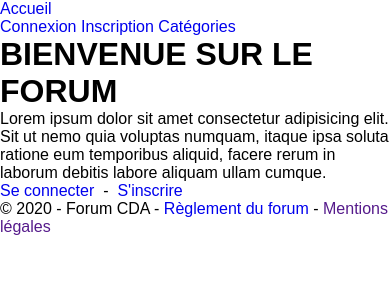
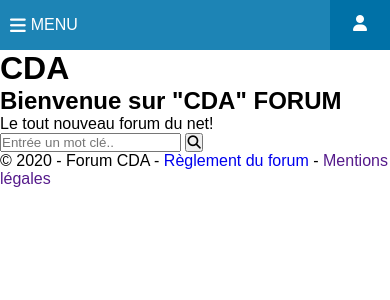
Before and after one commit to euroR67/Forum, a PHP site: page / in a window 390 px wide. Shown: the top 300 px of the page. Run offline with PHP 8.4, Linux system fonts and the light colour scheme; some libraries are stand-ins or nearby versions.

Commit message:
ajout menu burger mobile

```diff
--- a/public/css/style.css
+++ b/public/css/style.css
@@ -1,316 +1,101 @@
-* {
+*  {
+    margin: 0;
+    padding: 0;
+    box-sizing: border-box;
+    list-style: none;
+    text-decoration: none;
     font-family: sans-serif;
-    padding: 0;
-    margin: 0;
-    box-sizing: border-box;
 }
 
-a {
-    text-decoration: none;
-}
+/* =============== Mobile first =============== */
 
-.categorie-list {
-    width: 80%;
-    margin: auto;
-    margin-block: 30px;
-}
+/* Menu navigation */
 
-
-.categorie-list li {
-    list-style: none;
-    margin-block: 10px;
-    background-color: aliceblue;
-    padding: 15px;
-    border: 1px solid rgb(219, 218, 218);
-    display: flex;
-    justify-content: space-between;
-    align-items: center;
-}
-
-.categorie-list li a {
-    color: rgb(43, 42, 42);
-    font-weight: 600;
-}
-
-.categorie-list li:hover {
-    background-color: rgb(234, 242, 248);
-    box-shadow: 0 0 5px rgb(219, 218, 218);
-}
-
-/* Bouton update catégorie */
-.update-categorie {
-    color: rgb(0, 0, 0);
-    font-weight: 600;
-    padding: 5px 10px;
-    border-radius: 5px;
-    background-color: rgb(189, 222, 252);
-}
-
-.update-cat-input {
-    display: none;
-}
-
-
-table {
-    min-width: 60%;
-    border-collapse: collapse;
-    border: none;
-}
-
-/* Un TD sur 2 aura une couleur de fond différent */
-table tr:nth-child(2n) {
-    background-color: rgb(234, 242, 248);
-}
-
-td {
-    padding: 10px;
-    text-align: start;
-}
-
-th {
-    text-align: start;
-    padding: 10px;
-}
-
-.topics-container th:nth-child(1) {
-    width: auto; /* Laisser la largeur de la première colonne automatique */
-}
-
-.topics-container th:nth-child(2),
-.topics-container th:nth-child(3),
-.topics-container th:nth-child(4) {
-    width: 1%; /* Largeur minimale pour les autres colonnes */
-}
-
-.topics-container td:nth-child(1) {
-    width: auto; /* Laisser la largeur de la première colonne automatique */
-}
-
-.topics-container td:nth-child(2),
-.topics-container td:nth-child(3),
-.topics-container td:nth-child(4) {
-    width: 1%; /* Largeur minimale pour les autres colonnes */
-}
-
-.topics-container td:nth-child(3) {
-    text-align: center;
-}
-/* ================== Début vue topic ================== */
-
-.user-date a {
-    color: rgb(49, 49, 49);
-    font-weight: 600;
-}
-
-.user-date p {
-    color: rgb(25, 132, 255);
-    font-size: 13px;
-}
-
-.posts-container {
-    width: 90%;
-    margin: auto;
-    margin-block: 50px;
-}
-
-.topics-container {
-    width: 100%;
-    margin: auto;
-    margin-block: 30px;
-}
-
-table {
-    width: 80%;
-    margin: auto;
-}
-
-.titre-sujet {
+header {
     display: flex;
     align-items: center;
     justify-content: space-between;
-    width: 80%;
-    margin: auto;
+    background-color: #1D84B5;
+    height: 50px;
 }
 
-.titre-sujet div:first-child {
+header > a {
+    color: #fff;
+    background-color: #0071A7;
+    padding: 15px;
+    height: 100%;
+    width: 60px;
+    text-align: center;
+}
+
+header .bars {
     display: flex;
     align-items: center;
-    gap: 10px;
+    gap: 5px;
 }
 
-.titre-sujet div:first-child i {
-    font-size: 20px;
-    color: rgb(73, 73, 73);
-}
-
-.titre-sujet h2 {
-    color: rgb(68, 68, 68);
-    font-weight: 600;
-    font-size: 20px;
-}
-
-.titre-sujet div:last-child a {
-    background-color: rgb(189, 222, 252);
-    color: rgb(0, 0, 0);
-    font-weight: 600;
-    padding: 5px 10px;
-    border-radius: 5px;
-}
-
-.titre-sujet div:last-child a:hover {
-    background-color: rgb(176, 216, 253);
-}
-
-.titre-sujet div:last-child a:last-child {
-    background-color: rgb(204, 16, 16);
+header .bars span {
+    font-size: 16px;
     color: #fff;
 }
 
-.titre-sujet div:last-child a:last-child:hover {
-    background-color: rgb(176, 16, 16);
+nav {
+    position: absolute;
+    background-color: #1D84B5;
+    top: 0;
+    left: -50%;
+    height: 100vh;
+    width: 50%;
+    transition: all 0.5s ease-in-out;
+    border-right: 1px solid rgba(98, 98, 98, 0.433);
 }
 
-.post-block {
-    background-color: rgb(245, 244, 244);
-    padding: 15px;
-    width: 80%;
-    margin: 10px auto;
-    border: 1px solid rgb(221, 221, 221);
-    border-radius: 5px;
+nav.active {
+    left: 0;
+    z-index: 2;
 }
 
-/* Boutton suppression post */
-.post-block .btn-delete {
-    color: #fff;
-    font-size: 12px;
-    font-weight: 600;
-    cursor: pointer;
-    background-color: rgb(204, 16, 16);
-    padding: 5px;
-    border-radius: 5px;
+nav ul {
+    display: flex;
+    flex-direction: column;
 }
 
-.post-block #edit-link {
-    color: black;
-    font-size: 12px;
-    font-weight: 600;
-    cursor: pointer;
-    background-color: rgb(189, 222, 252);
-    padding: 5px;
-    border-radius: 5px;
+nav h2 {
+    padding: 20px;
+    text-align: left;
+    color: #fff;
+    border-bottom: 1px solid rgba(50, 49, 49, 0.421);
 }
 
-
-/* Un block poster sur 2 a une couleur de fond différent */
-.post-block:nth-child(2n) {
-    background-color: rgb(234, 242, 248);
+nav ul li a{
+    color: #fff;
 }
 
-.post-info {
-    display: flex;
-    align-items: center;
-    gap: 10px;
-    border-bottom: 1px solid rgb(199, 199, 199);
-    padding-block: 10px;
+nav ul li {
+    padding: 15px 22px;
+    border-bottom: 1px solid rgba(50, 49, 49, 0.421);
 }
 
-.post-info figure img {
-    border-radius: 100%;
+.fa-bars , .fa-xmark{
+    color: #fff;
+    font-size:18px;
+    margin-left: 10px;
 }
 
-.user-date {
-    display: flex;
-    flex-direction: column;
-    gap: 5px;
+.overlay {
+    position: fixed;
+    top: 0;
+    left: 0;
+    width: 100%;
+    height: 100%;
+    opacity: 0;
+    background-color: #171d22;
+    z-index: 1;
+    transition: all 700ms ease-in-out;
+    visibility: hidden;
 }
 
-.post-block > p {
-    margin-block: 20px;
-}
-
-#edit-form {
-    display: none ;
-}
-
-.edit-post {
-    display: none;
-}
-
-form {
-    margin: auto;
-    display: flex;
-    flex-direction: column;
-    width: 80%;
-    border: 1px solid rgb(221, 221, 221);
-    padding: 20px;
-    border-radius: 10px;
-    background-color: rgb(245, 244, 244);
-}
-
-form textarea {
-    width: 100%;
-    min-height: 120px;
-    margin: auto;
-    outline: none;
-    font-size: 18px;
-    padding: 10px;
-    border: 1px solid rgb(185, 185, 185);
-    border-radius: 5px;
-}
-
-form .champ-titre, .add-cat-form input {
-    margin-block: 10px;
-    padding: 10px;
-    outline: none;
-    font-size: 18px;
-    border: 1px solid rgb(185, 185, 185);
-    border-radius: 5px;
-}
-
-form textarea:focus , form .champ-titre:focus {
-    border: 1px solid rgb(145, 144, 144);
-    box-shadow: 0 0 5px rgb(145, 144, 144);
-}
-
-form .submit {
-    width: fit-content;
-    margin-block: 10px;
-    padding: 10px 40px;
-    background-color: rgb(189, 222, 252);
-    border-radius: 5px;
-    border: none;
-    cursor: pointer;
-    font-weight: 600;
-}
-
-form .submit:hover {
-    background-color: rgb(176, 216, 253);
-}
-
-form label {
-    font-size: 22px;
-    font-weight: 600;
-    margin-block: 10px;
-}
-
-/* Boutton nouveau sujet */
-.btn-add {
-    width: 80%;
-    margin: auto;
-    margin-block: 20px;
-}
-
-.nv_sujet:hover {
-    background-color: rgb(176, 216, 253);
-}
-
-.nv_sujet {
-    color: rgb(36, 36, 36);
-    padding: 10px;
-    background-color: rgb(189, 222, 252);
-    border-radius: 5px;
-    border: none;
-    cursor: pointer;
-    font-weight: 600;
-    width: fit-content;
-}
+.active-overlay {
+    opacity: 0.80;
+    visibility: visible;
+  }
--- a/view/home.php
+++ b/view/home.php
@@ -1,9 +1,13 @@
-<h1>BIENVENUE SUR LE FORUM</h1>
+<div>
+    <h1>CDA</h1>
+</div>
 
-<p>Lorem ipsum dolor sit amet consectetur adipisicing elit. Sit ut nemo quia voluptas numquam, itaque ipsa soluta ratione eum temporibus aliquid, facere rerum in laborum debitis labore aliquam ullam cumque.</p>
+<div>
+    <h2>Bienvenue sur "CDA" FORUM</h2>
+    <p>Le tout nouveau forum du net!</p>
 
-<p>
-    <a href="/security/login.html">Se connecter</a>
-    <span>&nbsp;-&nbsp;</span>
-    <a href="/security/register.html">S'inscrire</a>
-</p>
+    <div class="search-container">
+      <input type="text" placeholder="Entrée un mot clé.." name="search">
+      <button type="submit"><i class="fa fa-search"></i></button>
+    </div>
+</div>
--- a/view/layout.php
+++ b/view/layout.php
@@ -8,61 +8,91 @@
     <link rel="stylesheet" href="https://cdnjs.cloudflare.com/ajax/libs/font-awesome/5.13.0/css/all.min.css" integrity="sha256-h20CPZ0QyXlBuAw7A+KluUYx/3pK+c7lYEpqLTlxjYQ=" crossorigin="anonymous" />
     <link rel="stylesheet" href="<?= PUBLIC_DIR ?>/css/style.css">
     <link rel="stylesheet" href="https://unicons.iconscout.com/release/v4.0.8/css/line.css">
+    <link rel="stylesheet" href="https://cdnjs.cloudflare.com/ajax/libs/font-awesome/6.4.2/css/all.min.css" integrity="sha512-z3gLpd7yknf1YoNbCzqRKc4qyor8gaKU1qmn+CShxbuBusANI9QpRohGBreCFkKxLhei6S9CQXFEbbKuqLg0DA==" crossorigin="anonymous" referrerpolicy="no-referrer" />
     <script src="<?= PUBLIC_DIR ?>/javascript/script.js"></script>
     <title>FORUM</title>
 </head>
 <body>
-    <div id="wrapper">
-
-        <div id="mainpage">
     <!-- c'est ici que les messages (erreur ou succès) s'affichent-->
     <h3 class="message" style="color: red"><?= App\Session::getFlash("error") ?></h3>
     <h3 class="message" style="color: green"><?= App\Session::getFlash("success") ?></h3>
     <header>
+        <div class="bars">
+            <i class="fa-solid fa-bars"></i>
+            <span>MENU</span>
+        </div>
         <nav>
-                    <div id="nav-left">
-                        <a href="index.php?ctrl=forum&action=listCategories">Accueil</a>
+            <h2>CDA Forum</h2>
+            <ul>
+                <li><a href="index.php?ctrl=forum&action=listCategories"><i class="fa-solid fa-house"></i> Accueil</a></li>
                 <?php
-                        if(App\Session::isAdmin()){
-                            ?>
-                            <a href="index.php?ctrl=admin&action=usersList">Voir la liste des gens</a>
+                if(App\Session::getUser()){ ?>
+                    <li><a href="index.php?ctrl=forum&action=profile"><span class="fas fa-user"></span>&nbsp;<?= App\Session::getUser()?></a></li>
+                    <li><a href="index.php?ctrl=forum&action=listCategories"><i class="fa-solid fa-list"></i> Forums</a></li>
+                    <?php
+                    if(App\Session::isAdmin()) { ?>
+                        <li><a href="index.php?ctrl=admin&action=usersList"><i class="fa-solid fa-users"></i> Membres</a></li>
+                    <?php } ?>
+                    <li><a href="#"><i class="fa-solid fa-envelope"></i> Contact</a></li>
+                    <li><a href="index.php?ctrl=security&action=logout"><i class="fa-solid fa-arrow-right-from-bracket"></i></i> Déconnexion</a></li>
+                    <?php }
+                else{ ?>
+                    <li><a href="index.php?ctrl=forum&action=listCategories"><i class="fa-solid fa-list"></i> Forums</a></li>
+                    <li class="login-signin"><a href="index.php?ctrl=security&action=login"><i class="fa-solid fa-arrow-right-to-bracket"></i> Connexion</a></li>
+                    <li class="login-signin"><a href="index.php?ctrl=security&action=register"><i class="fa-regular fa-registered"></i> Inscription</a></li>
+                    <li><a href="#"><i class="fa-solid fa-envelope"></i> Contact</a></li>
+                <?php } ?>
+            </ul>
+        </nav>
+        <?php
+                if(App\Session::getUser()){ ?>
+                    <a href="index.php?ctrl=forum&action=profile"><i class="fas fa-user"></i></a>
+                <?php } else { ?>
+                    <a href="index.php?ctrl=security&action=login"><i class="fas fa-user"></i></a>
+                <?php } ?>
+        <div class="overlay"></div>
+    </header>
 
-                            <?php
-                        }
-                        ?>
-                    </div>
-                    <div id="nav-right">
-                    <?php
+    <script>
 
-                        if(App\Session::getUser()){
-                            ?>
-                            <a href="index.php?ctrl=forum&action=profile"><span class="fas fa-user"></span>&nbsp;<?= App\Session::getUser()?></a>
-                            <a href="index.php?ctrl=security&action=logout">Déconnexion</a>
-                            <?php
+        // Script pour le menu slide version mobile
+
+        // On récupère les éléments du DOM
+        const bars = document.querySelector(".bars")
+        const nav = document.querySelector("nav")
+        const overlay = document.querySelector(".overlay")
+
+        // On écoute l'événement click sur l'élément bars
+        bars.addEventListener("click", function(){
+            // On ajoute la classe active à nav
+            nav.classList.add("active")
+            // On ajoute la classe active à overlay
+            overlay.classList.add("active-overlay")
+            // Lorsque l'on clique sur overlay, on retire la classe active à nav et overlay
+            overlay.addEventListener("click", function(){
+                nav.classList.remove("active")
+                overlay.classList.remove("active-overlay")
+            })
+            // Si la navbar active on désactive le scroll
+            if(nav.classList.contains("active")){
+                document.body.style.overflow = "hidden"
             }
             else{
-                            ?>
-                            <a href="index.php?ctrl=security&action=login">Connexion</a>
-                            <a href="index.php?ctrl=security&action=register">Inscription</a>
-                            <a href="index.php?ctrl=forum&action=listCategories">Catégories</a>
-                        <?php
+                document.body.style.overflow = "auto"
             }
+        })
 
-
-                    ?>
-                    </div>
-                </nav>
-            </header>
+    </script>
 
     <main id="forum">
         <?= $page ?>
     </main>
-        </div>
+
     <footer>
         <p>&copy; 2020 - Forum CDA - <a href="/home/forumRules.html">Règlement du forum</a> - <a href="">Mentions légales</a></p>
         <!--<button id="ajaxbtn">Surprise en Ajax !</button> -> cliqué <span id="nbajax">0</span> fois-->
     </footer>
-    </div>
+
     <script
         src="https://code.jquery.com/jquery-3.4.1.min.js"
         integrity="sha256-CSXorXvZcTkaix6Yvo6HppcZGetbYMGWSFlBw8HfCJo="
@@ -97,20 +127,6 @@
             });
         })
 
-
-
-        /*
-        $("#ajaxbtn").on("click", function(){
-            $.get(
-                "index.php?action=ajax",
-                {
-                    nb : $("#nbajax").text()
-                },
-                function(result){
-                    $("#nbajax").html(result)
-                }
-            )
-        })*/
     </script>
 </body>
 </html>
```
Lines whose indentation alone changed are shown as unchanged.
